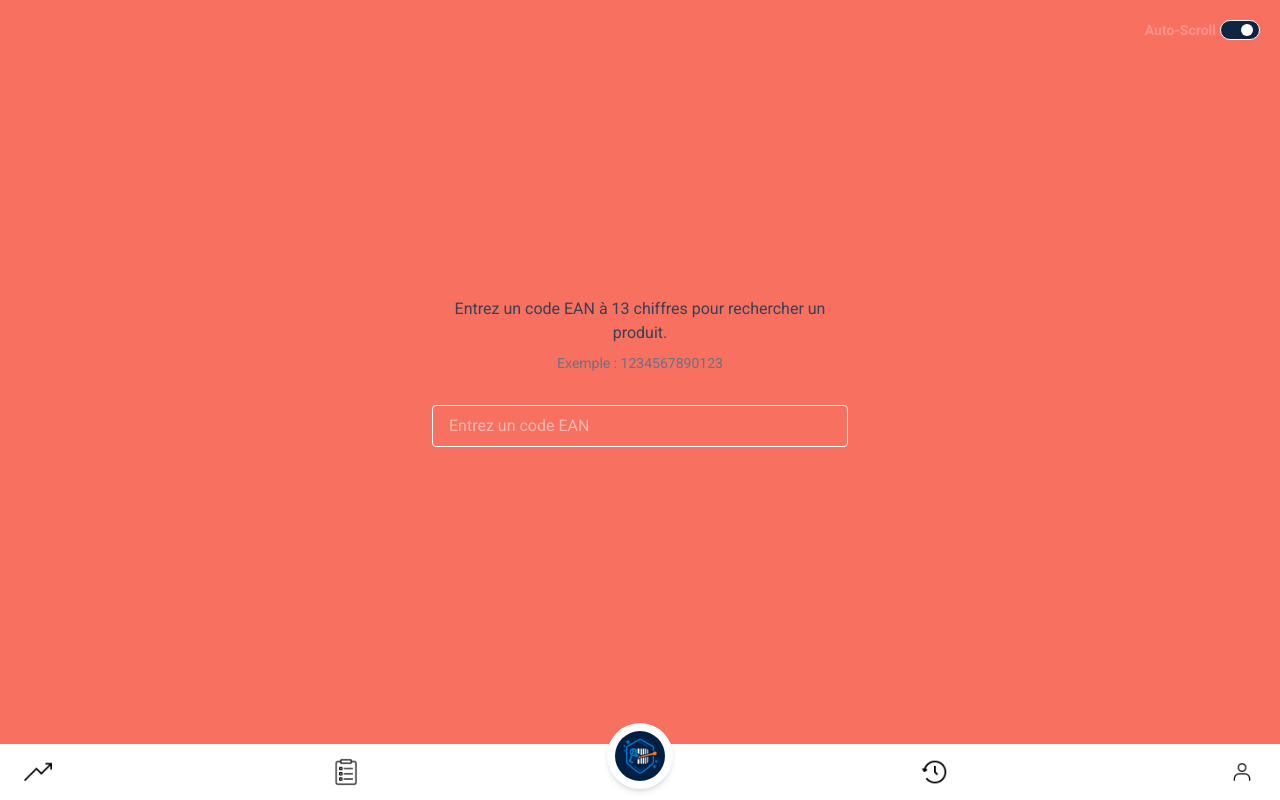
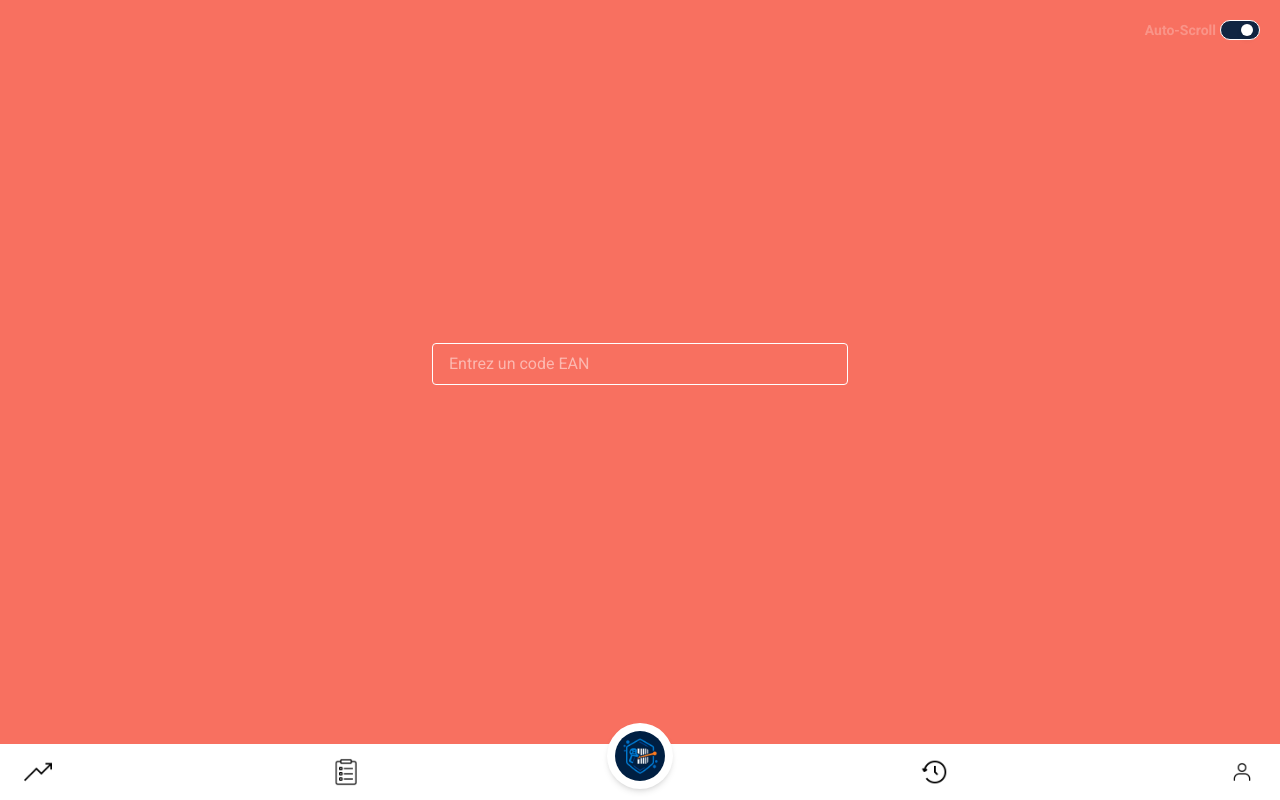
Before and after one commit to IzeLeam/E.Scan, a Next.js app in the folder client/: page / in a window 1280 px wide. Built offline with nearby package versions, Linux system fonts and the light colour scheme.

Commit message:
remove useless text

```diff
--- a/client/src/app/components/SearchInput.tsx
+++ b/client/src/app/components/SearchInput.tsx
@@ -91,17 +91,6 @@ export default function SearchInput({
             />
           </label>
         </div>
-
-        {!data ? (
-          <div className="w-full text-center p-4 mb-4">
-            <p className="text-gray-700">
-              Entrez un code EAN à 13 chiffres pour rechercher un produit.
-            </p>
-            <p className="text-gray-500 text-sm mt-2">
-              Exemple : 1234567890123
-            </p>
-          </div>
-        ) : null}
         <div className="relative w-full mb-4">
           <input
             ref={inputRef}
```
